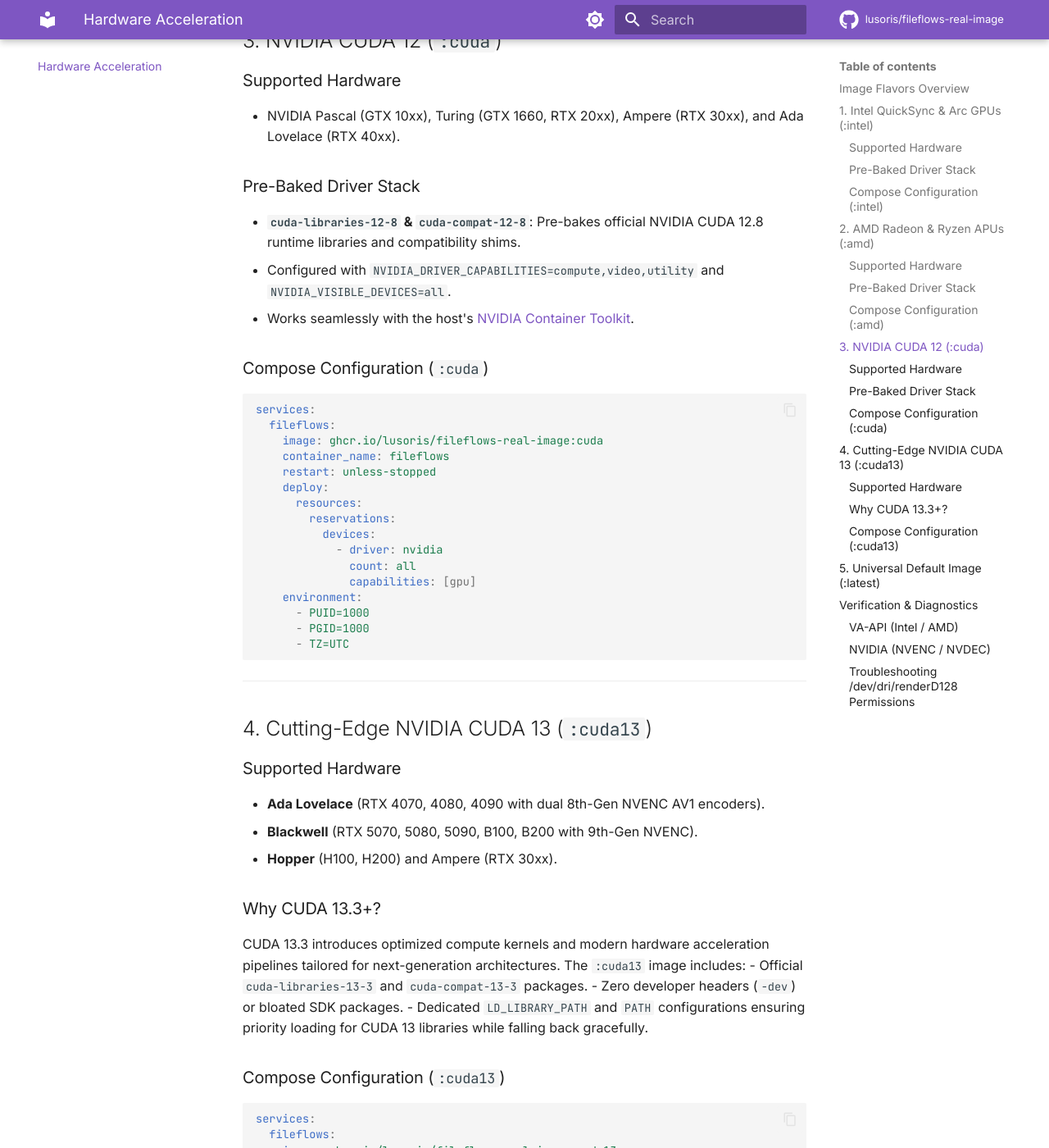
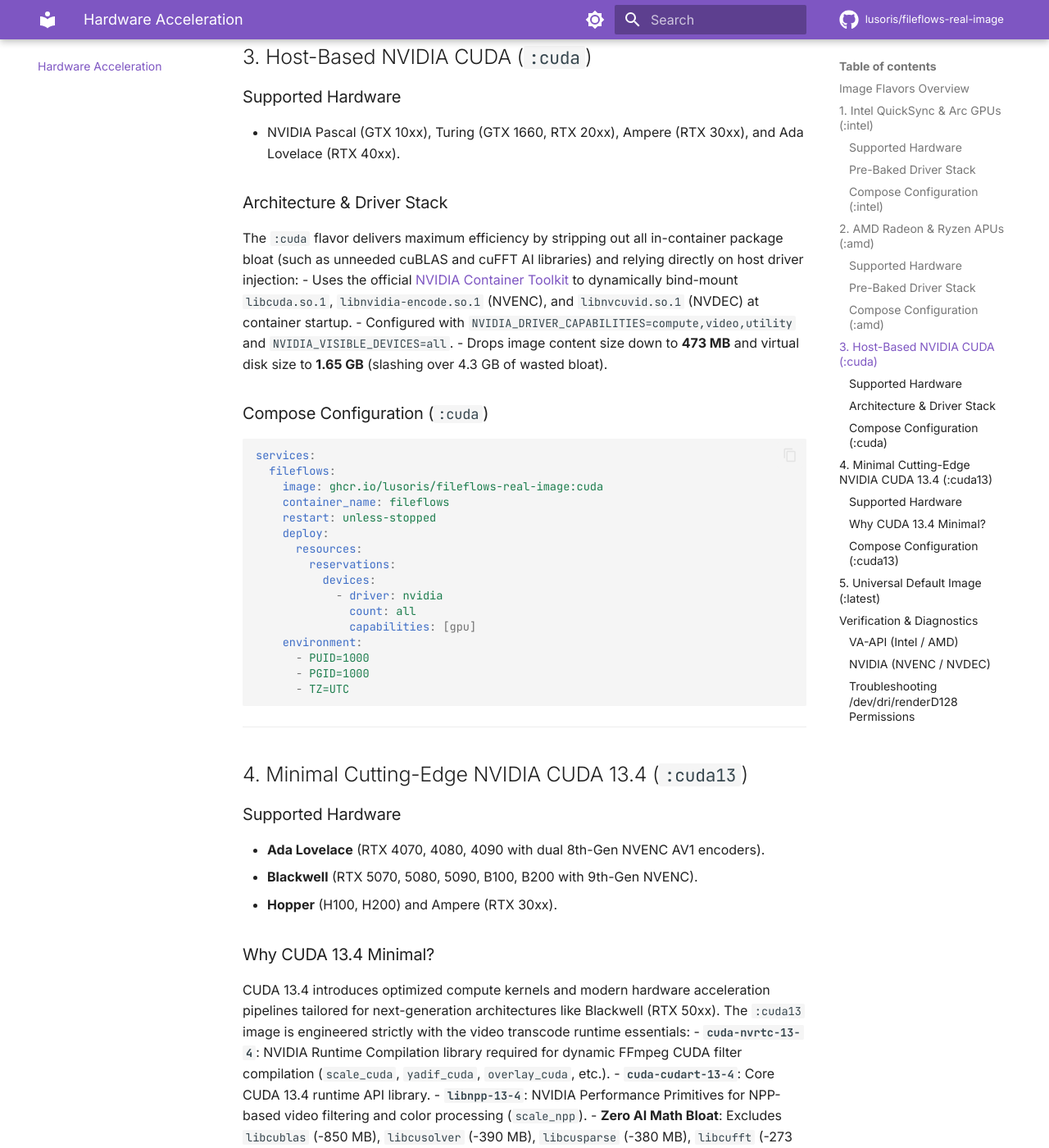
Before and after one commit to lusoris/fileflows-real-image, an MkDocs documentation site: the page built from docs/hardware-acceleration.md, in a window 1280 px wide and 1400 px high, scrolled down 2771 px. Shown: the whole window at 82% size. Built offline with MkDocs 1.6.1 and Material for MkDocs 9.7.7, drawn with Linux system fonts in a browser that asks for light colours; comment, search, counter and statistics services are not loaded; some of the changed text lies outside the part shown.

Commit message:
feat(cuda): streamline cuda flavor to host driver injection and upgrade cuda13 to minimal cuda 13.4 with video filters

```diff
--- a/docker-compose.yml
+++ b/docker-compose.yml
@@ -4,8 +4,8 @@
     #   ghcr.io/lusoris/fileflows-real-image:latest  - Universal default (Intel + AMD + NVIDIA runtimes)
     #   ghcr.io/lusoris/fileflows-real-image:intel   - Intel QuickSync & Arc optimized (514MB)
     #   ghcr.io/lusoris/fileflows-real-image:amd     - AMD Radeon & Ryzen APU optimized (473MB)
-    #   ghcr.io/lusoris/fileflows-real-image:cuda    - NVIDIA CUDA 12.8 runtime
-    #   ghcr.io/lusoris/fileflows-real-image:cuda13  - Cutting-edge NVIDIA CUDA 13.3+ runtime (RTX 30/40/50)
+    #   ghcr.io/lusoris/fileflows-real-image:cuda    - Host-based NVIDIA acceleration for NVENC/NVDEC (470MB)
+    #   ghcr.io/lusoris/fileflows-real-image:cuda13  - Minimal NVIDIA CUDA 13.4 runtime with video filters (720MB)
     image: ghcr.io/lusoris/fileflows-real-image:latest
     container_name: fileflows
     restart: unless-stopped
--- a/docs/hardware-acceleration.md
+++ b/docs/hardware-acceleration.md
@@ -10,8 +10,8 @@
 | :--- | :--- | :--- | :--- | :--- |
 | **`:intel`** | Intel Core Gen 8–14+, Arc Alchemist, Battlemage, N-series | **514 MB** | **1.76 GB** | Intel Media Driver (iHD 26.1+), Level Zero (`libze`), oneVPL, OpenCL ICD |
 | **`:amd`** | AMD Radeon RX 5000–8000 series, Ryzen 6000–9000 APUs | **473 MB** | **1.65 GB** | Mesa Gallium (`radeonsi`), RADV Vulkan, AMDGPU DRM |
-| **`:cuda`** | NVIDIA Pascal through Ada Lovelace (CUDA 12.8) | **2.22 GB** | **6.02 GB** | NVIDIA CUDA 12.8 runtime & compat libraries |
-| **`:cuda13`** | NVIDIA Ada Lovelace, Blackwell (RTX 50xx), Hopper (CUDA 13.3+) | **1.84 GB** | **5.03 GB** | NVIDIA CUDA 13.3+ runtime & compat libraries |
+| **`:cuda`** | NVIDIA Pascal through Ada Lovelace (Host-Based CUDA) | **473 MB** | **1.65 GB** | Host-injected driver hooks (`libcuda`, NVENC, NVDEC) with zero package bloat |
+| **`:cuda13`** | NVIDIA Ada Lovelace, Blackwell (RTX 50xx), Hopper (CUDA 13.4) | **720 MB** | **2.33 GB** | Minimal NVIDIA CUDA 13.4 runtime + NVRTC & NPP video filters |
 | **`:latest`** / **`:all`** | Universal multi-vendor default (Intel + AMD + NVIDIA runtimes) | **574 MB** | **2.00 GB** | Full Intel Media Driver, Mesa Gallium VA-API, and NVIDIA host driver hooks |
 
 ---
@@ -79,15 +79,16 @@
 
 ---
 
-## 3. NVIDIA CUDA 12 (`:cuda`)
+## 3. Host-Based NVIDIA CUDA (`:cuda`)
 
 ### Supported Hardware
 - NVIDIA Pascal (GTX 10xx), Turing (GTX 1660, RTX 20xx), Ampere (RTX 30xx), and Ada Lovelace (RTX 40xx).
 
-### Pre-Baked Driver Stack
-- **`cuda-libraries-12-8` & `cuda-compat-12-8`**: Pre-bakes official NVIDIA CUDA 12.8 runtime libraries and compatibility shims.
+### Architecture & Driver Stack
+The `:cuda` flavor delivers maximum efficiency by stripping out all in-container package bloat (such as unneeded cuBLAS and cuFFT AI libraries) and relying directly on host driver injection:
+- Uses the official [NVIDIA Container Toolkit](https://docs.nvidia.com/datacenter/cloud-native/container-toolkit/latest/install-guide.html) to dynamically bind-mount `libcuda.so.1`, `libnvidia-encode.so.1` (NVENC), and `libnvcuvid.so.1` (NVDEC) at container startup.
 - Configured with `NVIDIA_DRIVER_CAPABILITIES=compute,video,utility` and `NVIDIA_VISIBLE_DEVICES=all`.
-- Works seamlessly with the host's [NVIDIA Container Toolkit](https://docs.nvidia.com/datacenter/cloud-native/container-toolkit/latest/install-guide.html).
+- Drops image content size down to **473 MB** and virtual disk size to **1.65 GB** (slashing over 4.3 GB of wasted bloat).
 
 ### Compose Configuration (`:cuda`)
 
@@ -112,18 +113,19 @@
 
 ---
 
-## 4. Cutting-Edge NVIDIA CUDA 13 (`:cuda13`)
+## 4. Minimal Cutting-Edge NVIDIA CUDA 13.4 (`:cuda13`)
 
 ### Supported Hardware
 - **Ada Lovelace** (RTX 4070, 4080, 4090 with dual 8th-Gen NVENC AV1 encoders).
 - **Blackwell** (RTX 5070, 5080, 5090, B100, B200 with 9th-Gen NVENC).
 - **Hopper** (H100, H200) and Ampere (RTX 30xx).
 
-### Why CUDA 13.3+?
-CUDA 13.3 introduces optimized compute kernels and modern hardware acceleration pipelines tailored for next-generation architectures. The `:cuda13` image includes:
-- Official `cuda-libraries-13-3` and `cuda-compat-13-3` packages.
-- Zero developer headers (`-dev`) or bloated SDK packages.
-- Dedicated `LD_LIBRARY_PATH` and `PATH` configurations ensuring priority loading for CUDA 13 libraries while falling back gracefully.
+### Why CUDA 13.4 Minimal?
+CUDA 13.4 introduces optimized compute kernels and modern hardware acceleration pipelines tailored for next-generation architectures like Blackwell (RTX 50xx). The `:cuda13` image is engineered strictly with the video transcode runtime essentials:
+- **`cuda-nvrtc-13-4`**: NVIDIA Runtime Compilation library required for dynamic FFmpeg CUDA filter compilation (`scale_cuda`, `yadif_cuda`, `overlay_cuda`, etc.).
+- **`cuda-cudart-13-4`**: Core CUDA 13.4 runtime API library.
+- **`libnpp-13-4`**: NVIDIA Performance Primitives for NPP-based video filtering and color processing (`scale_npp`).
+- **Zero AI Math Bloat**: Excludes `libcublas` (-850 MB), `libcusolver` (-390 MB), `libcusparse` (-380 MB), `libcufft` (-273 MB), and `cuda-compat` (-200 MB), slashing over 2.7 GB of unneeded libraries while retaining 100% video transcoding filter support.
 
 ### Compose Configuration (`:cuda13`)
 
```
Also changed, not shown: README.md (+4 -4 lines), docs/getting-started.md (+2 -2 lines), 5 other files.
